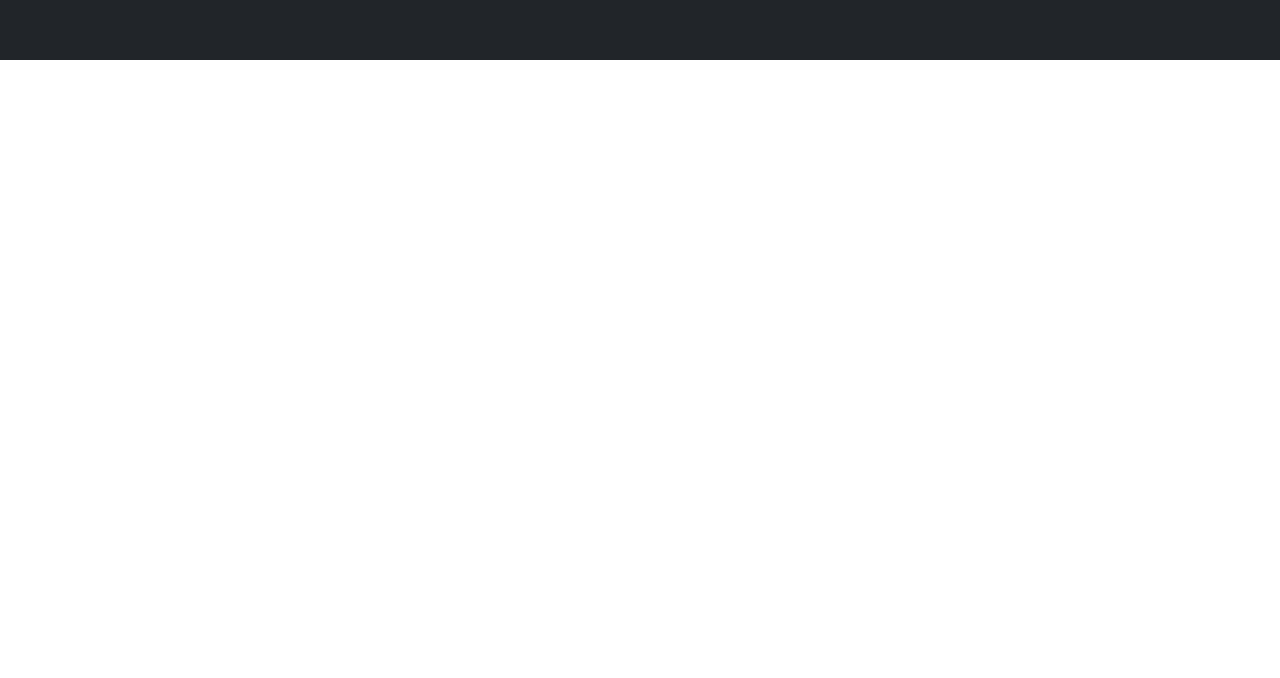
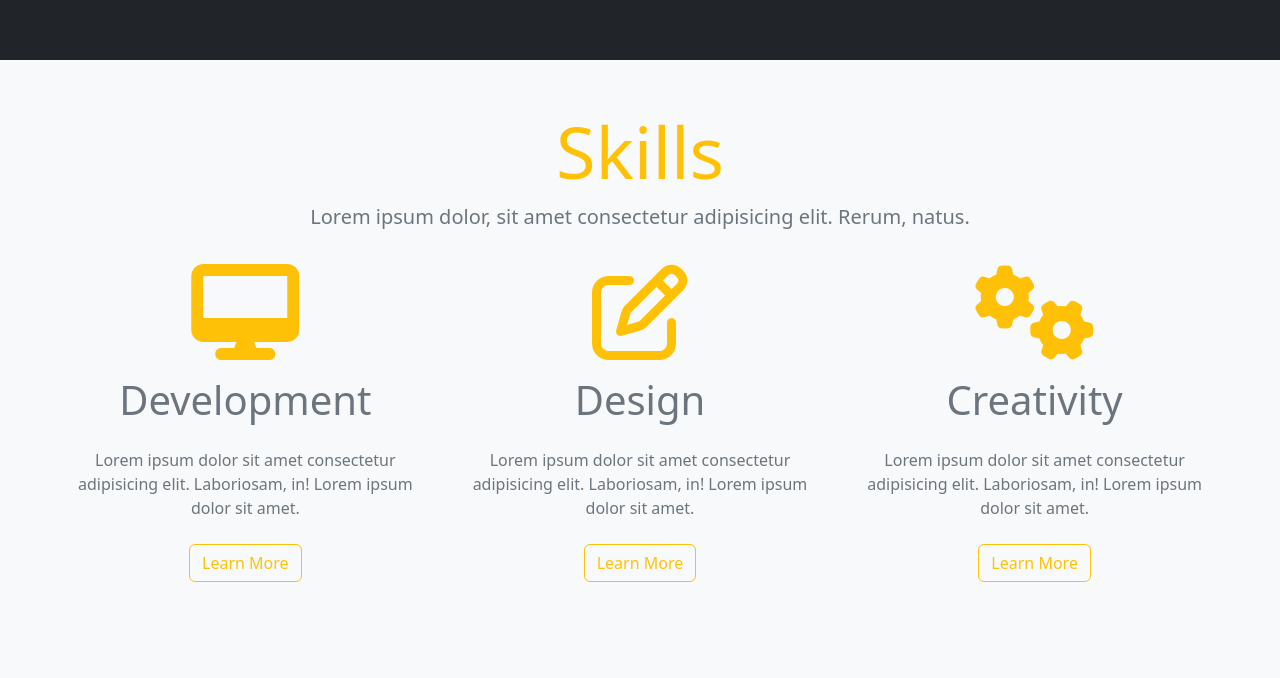
Before and after one commit to khaledelhannat/pure-bootstrap, a plain HTML site: page index.html in a window 1280 px wide. Shown: the part 740-1418 px from the top of the page. Before the commit the page ends 800 px from the top, so only its background shows below. Drawn offline with nearby package versions, Linux system fonts and the light colour scheme.

Commit message:
Update index.html

```diff
--- a/index.html
+++ b/index.html
@@ -78,7 +78,48 @@
         </div>
     </section>
     <!-- end of banner -->
-
+    <!-- Skills -->
+    <section class="bg-light p-5">
+        <div class="container-fluid">
+            <!-- tite -->
+            <div class="row">
+                <div class="col text-center mb-3">
+                    <h1 class="text-warning display-2">Skills</h1>
+                    <p class="lead text-secondary">Lorem ipsum dolor, sit amet consectetur adipisicing elit. Rerum,
+                        natus.
+                    </p>
+                </div>
+            </div>
+            <!-- end of title -->
+            <div class="row text-center">
+                <div class="col-lg-4 col-sm-10 mx-auto mb-5">
+                    <i class="fas fa-desktop fa-6x text-warning mb-3"></i>
+                    <h1 class="text-secondary">Development</h1>
+                    <p class="text-muted my-4">Lorem ipsum dolor sit amet consectetur adipisicing elit. Laboriosam,
+                        in! Lorem ipsum dolor sit amet.
+                    </p>
+                    <a href="#" class="btn btn-outline-warning">Learn More</a>
+                </div>
+                <div class="col-lg-4 col-sm-10 mx-auto mb-5">
+                    <i class="far fa-edit fa-6x text-warning mb-3"></i>
+                    <h1 class="text-secondary">Design</h1>
+                    <p class="text-muted my-4">Lorem ipsum dolor sit amet consectetur adipisicing elit. Laboriosam,
+                        in! Lorem ipsum dolor sit amet.
+                    </p>
+                    <a href="#" class="btn btn-outline-warning">Learn More</a>
+                </div>
+                <div class="col-lg-4 col-sm-10 mx-auto mb-5">
+                    <i class="fas fa-cogs fa-6x text-warning mb-3"></i>
+                    <h1 class="text-secondary">Creativity</h1>
+                    <p class="text-muted my-4">Lorem ipsum dolor sit amet consectetur adipisicing elit. Laboriosam,
+                        in! Lorem ipsum dolor sit amet.
+                    </p>
+                    <a href="#" class="btn btn-outline-warning">Learn More</a>
+                </div>
+            </div>
+        </div>
+    </section>
+    <!-- End of skills -->
 
 
     <script src="https://cdn.jsdelivr.net/npm/bootstrap@5.2.0-beta1/dist/js/bootstrap.bundle.min.js"
```
